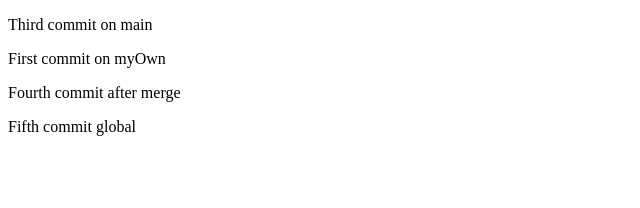
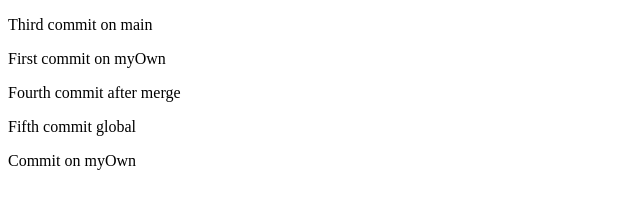
Before and after one commit to Voitko/tryGit, a plain HTML site: page index.html in a window 1280 px wide. Shown: the whole page, without its empty margins (0-640 px from the left). Drawn offline with Linux system fonts and the light colour scheme.

Commit message:
Commit on myOwn

```diff
--- a/index.html
+++ b/index.html
@@ -11,5 +11,7 @@
     <p>First commit on myOwn</p>
     <p>Fourth commit after merge</p>
     <p>Fifth commit global</p>
+
+    <p>Commit on myOwn</p>
 </body>
 </html>
```
